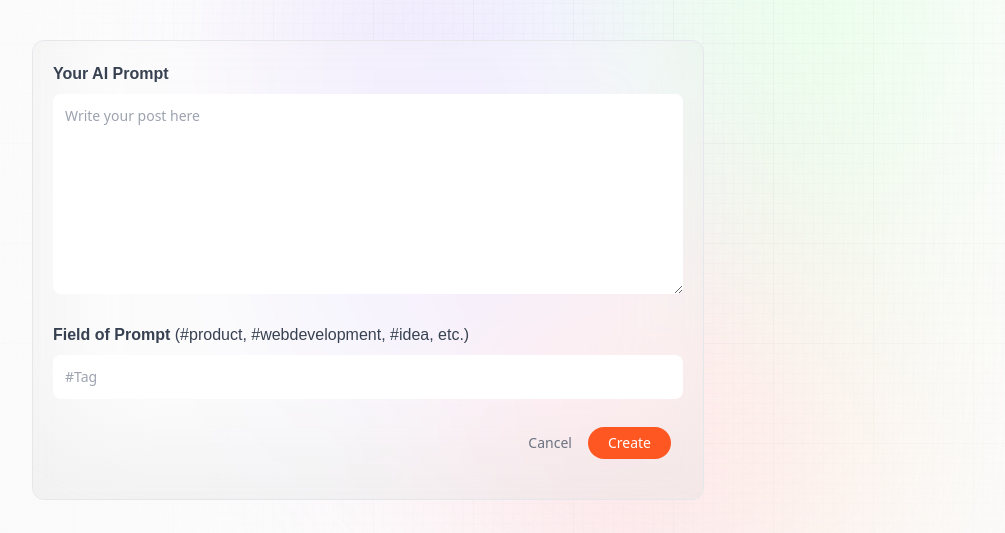
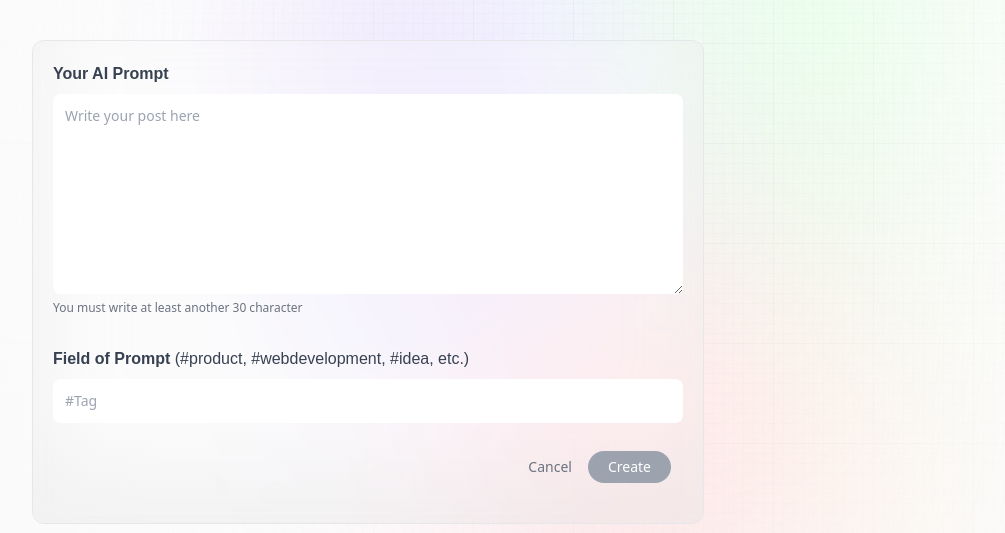
Before and after one commit to AngelaNova/A_Recipe_Blog, a Next.js app: page /create-prompt in a window 1280 px wide. Shown: the part 262-795 px from the top of the page, without its empty margins (32-1037 px from the left). Built offline with nearby package versions, Linux system fonts and the light colour scheme; no server answers.

Commit message:
Add files via upload

```diff
--- a/components/Form.jsx
+++ b/components/Form.jsx
@@ -1,6 +1,25 @@
+import React, { useState } from "react";
 import Link from "next/link";
 
 const Form = ({ type, post, setPost, submitting, handleSubmit }) => {
+  const [inputError, setInputError] = useState(false);
+
+  const handleChange = (e) => {
+    const inputValue = e.target.value;
+    const totalCharacters = inputValue.replace(/\s/g, '').length;
+    const specialCharacters = inputValue.replace(/[\w\s]/g, '').length;
+
+    if (totalCharacters >= 30 && specialCharacters >= totalCharacters / 2) {
+      setInputError(true);
+    } else {
+      setInputError(false);
+    }
+
+    setPost({ ...post, prompt: inputValue });
+  };
+
+  const remainingCharacters = Math.max(30 - post.prompt.replace(/\s/g, '').length, 0);
+
   return (
     <section className='w-full max-w-full flex-start flex-col'>
       <h1 className='head_text text-left'>
@@ -22,11 +41,17 @@ const Form = ({ type, post, setPost, submitting, handleSubmit }) => {
 
           <textarea
             value={post.prompt}
-            onChange={(e) => setPost({ ...post, prompt: e.target.value })}
+            onChange={handleChange}
             placeholder='Write your post here'
             required
             className='form_textarea '
           />
+          {!inputError && remainingCharacters > 0 && (
+            <span className="text-xs text-gray-500">You must write at least another {remainingCharacters} character</span>
+          )}
+          {inputError && (
+            <span className="text-xs text-gray-500">You have too many special characters.</span>
+          )}
         </label>
 
         <label>
@@ -53,8 +78,10 @@ const Form = ({ type, post, setPost, submitting, handleSubmit }) => {
 
           <button
             type='submit'
-            disabled={submitting}
-            className='px-5 py-1.5 text-sm bg-primary-orange rounded-full text-white'
+            disabled={submitting || inputError || remainingCharacters > 0}
+            className={`px-5 py-1.5 text-sm ${
+              (inputError || remainingCharacters > 0) ? 'bg-gray-400 cursor-not-allowed' : 'bg-primary-orange'
+            } rounded-full text-white`}
           >
             {submitting ? `${type}ing...` : type}
           </button>
--- a/components/Nav.jsx
+++ b/components/Nav.jsx
@@ -37,7 +37,7 @@ const Nav = () => {
       </Link>
 
       {/* Desktop Navigation */}
-      <div className='sm:flex justify-between position:relative left=0'>
+      <div className='sm:flex justify-in_between position:relative left=0 items-left'>
         {true ? (
           <div className='flex gap-3 md:gap-5 justifyContent:flex-end alignItems:flex-end alignContent: flex-end position absolute'>
 
```
